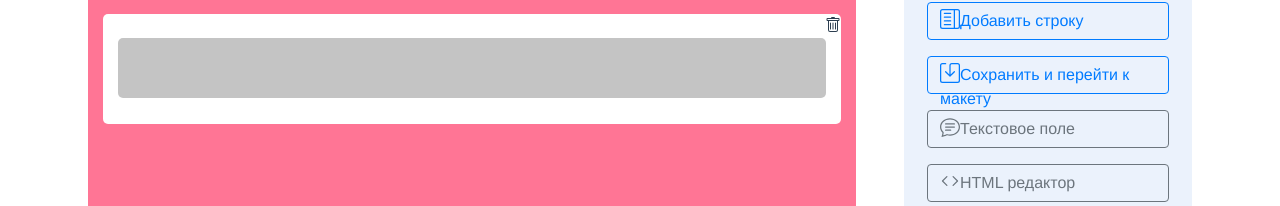
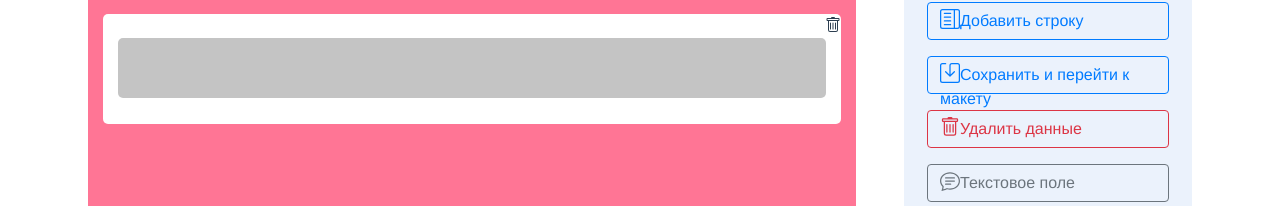
Before and after one commit to rsbrodov/drag_drop__vue, a Vue app: page /drag-drop in a window 1280 px wide. Shown: the part 114-320 px from the top of the page. Built offline with nearby package versions, Linux system fonts and the light colour scheme; what @smartweb/vue-flash-message, vue-sortable would draw is missing.

Commit message:
localstorage saving

```diff
--- a/src/components/drag_drop/Index.vue
+++ b/src/components/drag_drop/Index.vue
@@ -45,6 +45,9 @@
                         <div class="p-2 add-row-button"><button class="btn btn-outline-primary form-control text-left" @click="goNext()">
                             <b-icon icon="save"/>Сохранить и перейти к макету</button>
                         </div>
+                        <div class="p-2 add-row-button"><button class="btn btn-outline-danger form-control text-left" @click="cleanPlace()">
+                            <b-icon icon="trash"/>Удалить данные</button>
+                        </div>
                         <draggable
                             v-model="availableItems"
                             :options="availableItemOptions"
@@ -61,6 +64,7 @@
                 </div>
             </div>
         </div>
+
     </div>
 </template>
 
@@ -191,10 +195,22 @@
                         time: 3000,
                     });
                 }else{
+                    localStorage.setItem('clonedItems', JSON.stringify(this.clonedItems));
                     this.$router.push({name: 'Maket', params: { clonedItems: this.clonedItems}});
                 }
+            },
+            cleanPlace(){
+                localStorage.removeItem('clonedItems');
+                this.clonedItems =[[]];
             }
         },
+        mounted() {
+            if (localStorage.getItem('clonedItems')){
+                this.clonedItems = JSON.parse(localStorage.getItem('clonedItems'))
+            }else{
+                this.clonedItems =[[]];
+            }
+        }
     }
 </script>
 
--- a/src/components/drag_drop/Maket.vue
+++ b/src/components/drag_drop/Maket.vue
@@ -1,6 +1,7 @@
 <template>
    <div>
       <div class="my-container mt-5">
+         <a class="btn-solid-lg mb-3" style="text-align: left!important;"><router-link to="/drag-drop" class="start-but">Вернуться обратно</router-link></a>
          <div class="razdel">
             <p class="mt-3 mb-3 title">Пример формы</p>
             <div class="form">
```
